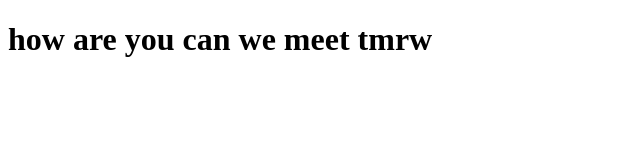
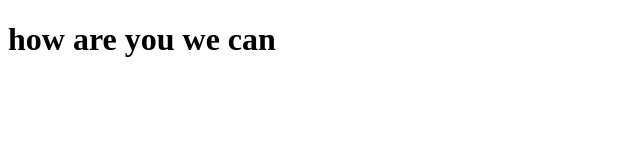
Before and after one commit to Dude2424/datewithgit-sample, a plain HTML site: page index.html in a window 1280 px wide. Shown: the whole page, without its empty margins (0-640 px from the left). Drawn offline with Linux system fonts and the light colour scheme.

Commit message:
index file changed

```diff
--- a/index.html
+++ b/index.html
@@ -7,6 +7,6 @@
     <title>Document</title>
 </head>
 <body>
-    <h1> how are you  can we meet tmrw </h1>
+    <h1> how are you  we can</h1>
 </body>
 </html>
```
